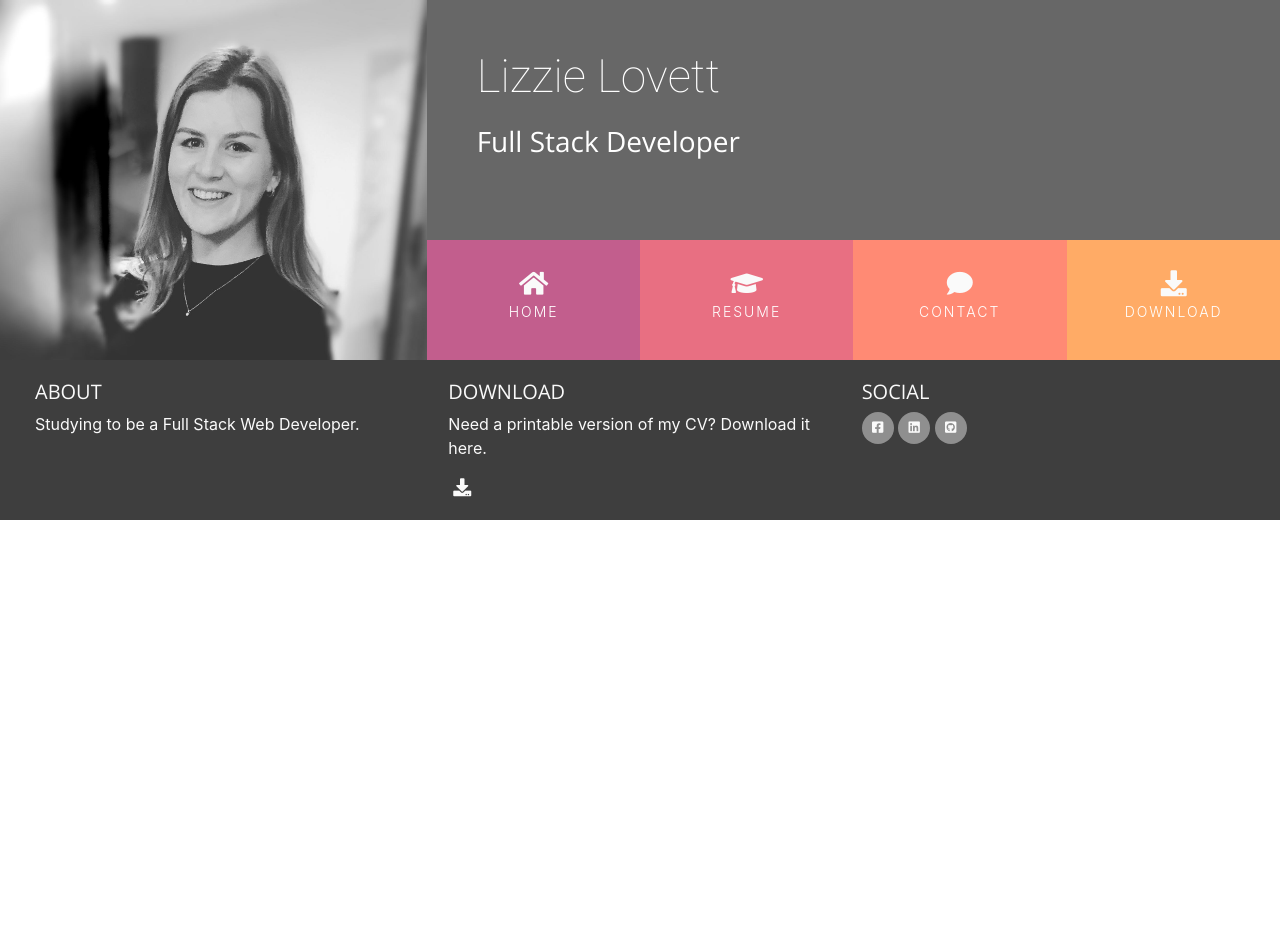
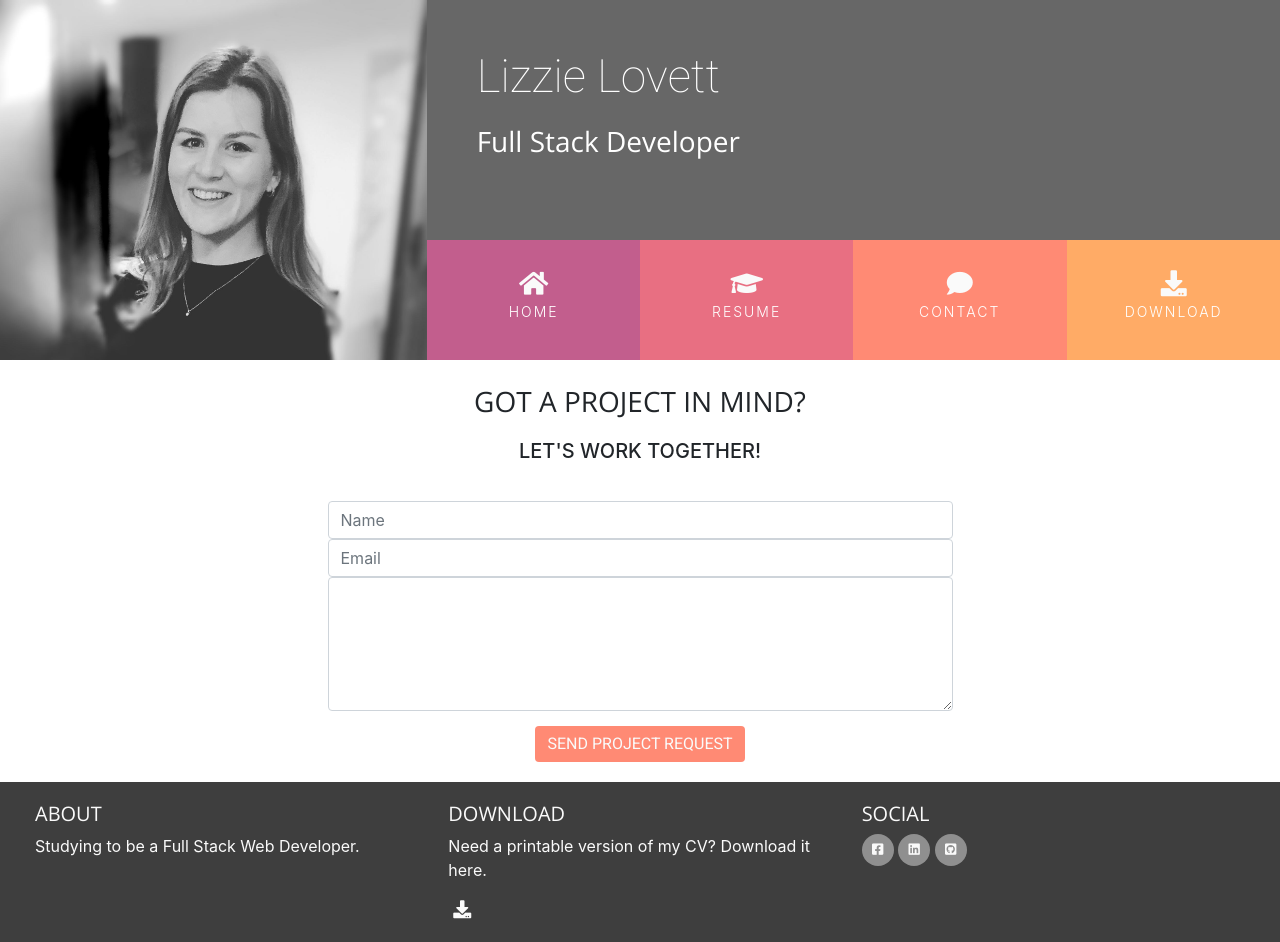
Before and after one commit to LizzieeLovett/UCD-resume, a plain HTML site: page contact.html in a window 1280 px wide. Before the commit the page ends 800 px from the top, so only its background shows below. Drawn offline with nearby package versions, Linux system fonts and the light colour scheme.

Commit message:
Completed contact page and download links

```diff
--- a/assets/css/style.css
+++ b/assets/css/style.css
@@ -1,4 +1,4 @@
-@import url('https://fonts.googleapis.com/css2?family=Heebo:wght@100&family=Open+Sans:wght@300;400;500;700&display=swap');
+@import url('https://fonts.googleapis.com/css2?family=Heebo:wght@100;400&family=Open+Sans:wght@300;400;500;700&display=swap');
 
 
 /* ------------------------Colors------------------------ */
@@ -14,6 +14,10 @@
 
 .bg-color-personal-info {
     background-color: #d8d8d8;
+}
+
+.bg-color-contact   {
+    background-color: #fff;
 }
 
 .ui-menu-color-home,
@@ -350,3 +354,43 @@ footer {
 .history-items  {
     margin-bottom: 30px;
 }
+
+
+/* ------------------------Contact Form------------------------ */
+
+
+.contact-heading    {
+    font-family: "Open Sans", sans-serif;
+    font-weight: 300;
+    margin-top: 25px;
+    margin-bottom: 20px;
+}
+
+.center-form    {
+    padding-top: 10px;
+    margin: 0 auto;
+    max-width: 70%;
+}
+
+button[type="submit"] {
+    margin-top: 15px;
+    margin-bottom: 20px;
+    color: #fafafa;
+    background-color: #FF8A74;
+    border: none;
+    font-family: "Heebo", sans-serif;
+    font-weight: 400;
+}
+
+
+/* ------------------------Media Queries------------------------ */
+
+
+@media(min-width: 992px)    {
+    .center-form    {
+        padding-top: 30px;
+        min-height: 240px;
+        margin: 0 auto;
+        max-width: 50%;
+    }
+}
--- a/contact.html
+++ b/contact.html
@@ -36,7 +36,7 @@
                                 <a href="contact.html" class="hvr-sweep-to-right"><i class="fas fa-comment"></i><span>Contact</span></a>
                             </li>
                             <li class="col-6 col-sm-3 ui-menu-color-download list-inline-item menuitem">
-                                <a href="#" class="hvr-sweep-to-right"><i class="fas fa-download"></i><span>Download</span></a>
+                                <a href="assets/cv/lizzie-lovett-cv.pdf" target="_blank" class="hvr-sweep-to-right"><i class="fas fa-download"></i><span>Download</span></a>
                             </li>
                         </ul>
                     </div>
@@ -45,8 +45,27 @@
             </div>
         </div>
     </header>
-    <section>
+    <section class="container-fluid">
+        <div class="row bg-color-contact">
+            <div class="col">
+                <h3 class="contact-heading uppercase text-center">Got a project in mind?</h3>
+                <h5 class="uppercase text-center">Let's work together!</h5>
+                <div class="center-form">
+                    <form>
+                        <input type="text" name="name" id="fullname" class="form-control" placeholder="Name" required>
+                        <input type="email" name="email" id="emailaddress" class="form-control" placeholder="Email" required>
+                        <textarea rows="5" name="projectsummary" id="projectsummary" class="form-control" placeholder="Project description" required>
 
+                        </textarea>
+                        <div class="form-row text-center">
+                            <div class="col">
+                                <button type="submit" class="btn btn-secondary uppercase">Send Project Request</button>
+                            </div>
+                        </div>
+                    </form>
+                </div>
+            </div>
+        </div>
     </section>
     <footer class="container-fluid">
         <div id="footer-details" class="row">
@@ -57,7 +76,7 @@
             <div class="col-sm-4">
                 <h5 class="uppercase general-sub">Download</h5>
                 <p class="inline-block">Need a printable version of my CV? Download it here.</p>
-                <a href="#" target="_blank" class="cv-pdf">
+                <a href="assets/cv/lizzie-lovett-cv.pdf" target="_blank" class="cv-pdf">
                     <i class="fa fa-download" aria-hidden="true"></i>
                     <span class="sr-only">Download link</span>
                 </a>
@@ -66,19 +85,19 @@
                 <h5 class="uppercase general-sub">Social</h5>
                 <ul class="list-inline social-links">
                     <li class="list-inline-item">
-                        <a target="_blank" href="#">
+                        <a target="_blank" href="https://www.facebook.com/lizzie.lovett.79/">
                             <i class="fab fa-facebook-square" aria-hidden="true"></i>
                             <span class="sr-only">Facebook</span>
                         </a>
                     </li>
                     <li class="list-inline-item">
-                        <a target="_blank" href="#">
+                        <a target="_blank" href="https://www.linkedin.com/in/lizzie-lovett-679b26100/">
                             <i class="fab fa-linkedin" aria-hidden="true"></i>
                             <span class="sr-only">LinkedIn</span>
                         </a>
                     </li>
                     <li class="list-inline-item">
-                        <a target="_blank" href="#">
+                        <a target="_blank" href="https://github.com/LizzieeLovett">
                             <i class="fab fa-github-square" aria-hidden="true"></i>
                             <span class="sr-only">GitHub</span>
                         </a>
```
Also changed, not shown: index.html (+5 -5 lines), resume.html (+5 -5 lines), 1 other file.
